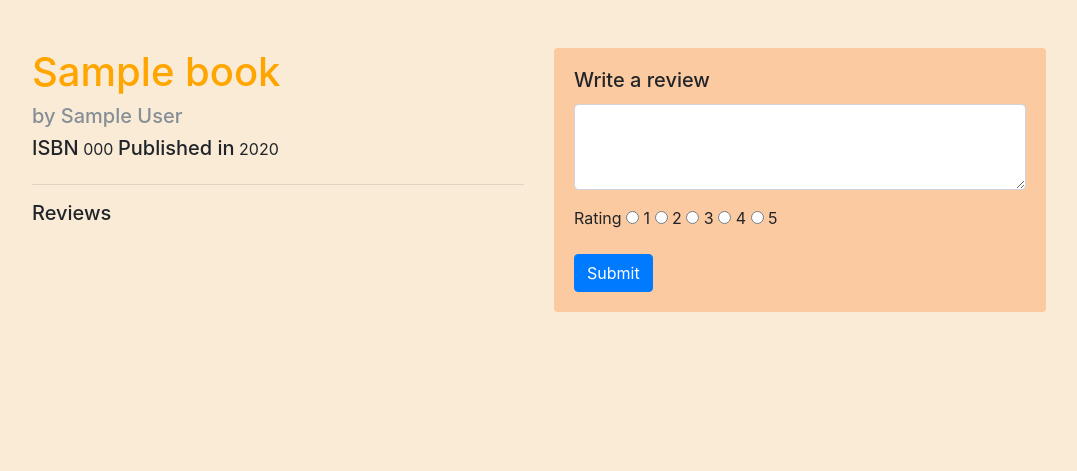
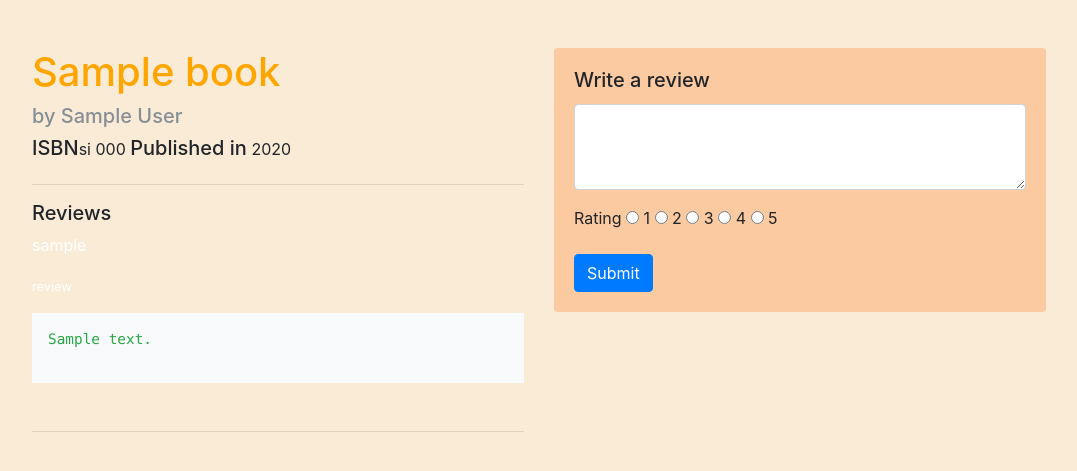
Before and after one commit to Anneke-01/cs50w-project1, a Flask app: template templates/book.html in a window 1280 px wide. Shown: the part 64-535 px from the top of the page, without its empty margins (101-1178 px from the left). Run offline with Flask 2, Linux system fonts and the light colour scheme; the template is opened without the code that fills it: most values are stand-ins (such as "Sample title", 1, 10 or a date in 2020); some libraries are stand-ins or nearby versions.

Commit message:
Ya se pueden enviar reseñas :') sin embargo aún no se muestran lol

```diff
--- a/application.py
+++ b/application.py
@@ -74,23 +74,20 @@ def book(isbn):
 @login_required
 def review():
     isbn = request.form.get("isbn")
-    username = request.form.get("username")
+    username = session["username"]
     review = request.form.get("review")
-    book = db.execute("SELECT * FROM books WHERE isbn=:isbn",
-                      {"isbn": isbn}).fetchone()
-    respuesta = db.execute("SELECT id FROM users WHERE username = :username", {
-        "username": username}).fetchone()
-    prueba = db.execute("SELECT id FROM users WHERE username = :username",
-                        {"username": username}).fetchall()
-    print(prueba)
-    isbnres = db.execute("SELECT id_book FROM books where isbn=:isbn", {
-                         "isbn": isbn}).fetchone()
-    print(isbnres)
+    rating = request.form.get("rating")
+    user_id = db.execute("SELECT id FROM users WHERE username = :username", {
+        "username": username}).fetchone()[0]
+    print(user_id)
+    book_id = db.execute("SELECT id_book FROM books WHERE isbn=:isbn", {"isbn": isbn}).fetchone()[0]
+    print(book_id)
+    db.execute("INSERT INTO reviews (user_id,book_id,review, rating) VALUES (:user_id,:book_id,:review,:rating)",
+                {"user_id":user_id, "book_id":book_id, "review":review, "rating":rating})
+    db.commit()
 
-    db.execute("INSERT INTO rev(book_id,user_id,revi) VALUES(:book_id,user_id,revi)",
-               {"isbn": isbnres, "user_id": respuesta, "revi": review})
-    db.commit()
-    return render_template("review.html")
+    book = "/book/" + isbn
+    return redirect(book)
 
 
 @app.route("/register", methods=["GET", "POST"])
@@ -130,6 +127,7 @@ def login():
         if len(rows) != 1 or not check_password_hash(rows[0]["password"], request.form.get("password")):
             return render_template("error.html", message="invalid username and/or password")
         session["user_id"] = rows[0]["id"]
+        session["username"] = username
         return redirect(url_for("index"))
     else:
         return render_template("login.html")
--- a/templates/book.html
+++ b/templates/book.html
@@ -5,38 +5,45 @@
 <div class="container">
     <div class="row">
         <div class="col-lg-6 col-md-6 col-sm-12 col-xs-12">
-            <input name="isbn" href="/book/{{ book.isbn }}" style="display:none;"/>
+
             <h1 class="d-block" style="color: orange;">{{ book.title }}</h1>
             <h5 class="mb-2 text-muted d-block">by {{ book.author }}</h5>
             <div>
-                <h5 class="mb-2 myBlue d-inline-block">ISBN</h5>
+                <h5 class="mb-2 myBlue d-inline-block">ISBN</h5>si
                 {{ book.isbn }}
                 <h5 class="mb-2 myBlue d-inline-block">Published in</h5> {{ book.year }}
             </div>
             <hr>
             <h5 class="mb-2 myBlue d-inline-block">Reviews</h5>
+            {% for review in reviews %}
+            <p class="text-white">{{ review.username }}</p>
+            <p class="text-white"><small>review</small></p>
+            <div class="p-3 mb-2 bg-light text-dark"><pre class="text-success" wrap="hard" style="text-align: left;">{{ review.review }}</pre> </div>
+            <br>
+            {% endfor %}
+            <hr>
         </div>
         <div class="col-lg-6 col-md-6 col-sm-12 col-xs-12">
             <form action="/review" method="post">
+                <input type="hidden" name="isbn" value="{{book.isbn}}" />
                 <div class="card-border rounded" style="background: rgba(255, 127, 39, 0.3)">
                     <div class="card-body">
                         <h5 class="card-title">Write a review</h5>
-
                         <div class="form-group">
-                            <textarea class="form-control" id="review" rows="3"></textarea>
+                            <textarea class="form-control" name="review" rows="3" type="text" required></textarea>
                         </div>
                         <div class="form-group" style="width=20px;">
                             <span>Rating</span>
-                            <input type="radio" name="rating" id="radio1" />
+                            <input type="radio" name="rating" id="radio1" type="number" value="1" required />
                             <label for="radio1">1</label>
-                            <input type="radio" name="rating" id="radio2" />
+                            <input type="radio" name="rating" id="radio2"  type="number" value="2" required/>
                             <label for="radio2">2</label>
-                            <input type="radio" name="rating" id="radio3" />
+                            <input type="radio" name="rating" id="radio3" type="number" value="3" required/>
                             <label for="radio3">3</label>
-                            <input type="radio" name="rating" id="radio4" />
-                            <label for="radio4">4</label>
-                            <input type="radio" name="rating" id="radio5" />
-                            <label for="radio5">5</label>
+                            <input type="radio" name="rating" id="radio4" type="number" value="4" required/>
+                            <label for="radio4" >4</label>
+                            <input type="radio" name="rating" id="radio5" type="number" value="5" required/>
+                            <label for="radio5" >5</label>
                         </div>
                         <button class="btn btn-primary" type="submit">Submit</button>
                     </div>
```
Also changed, not shown: 4 other files.
